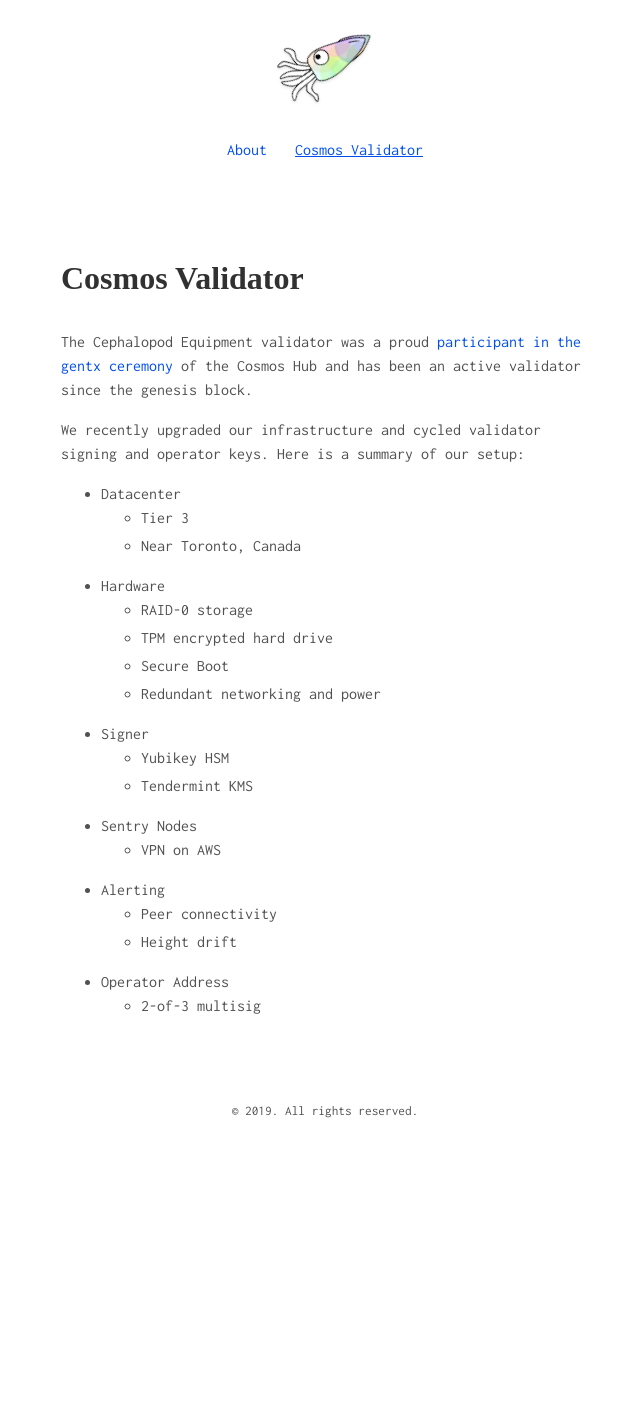
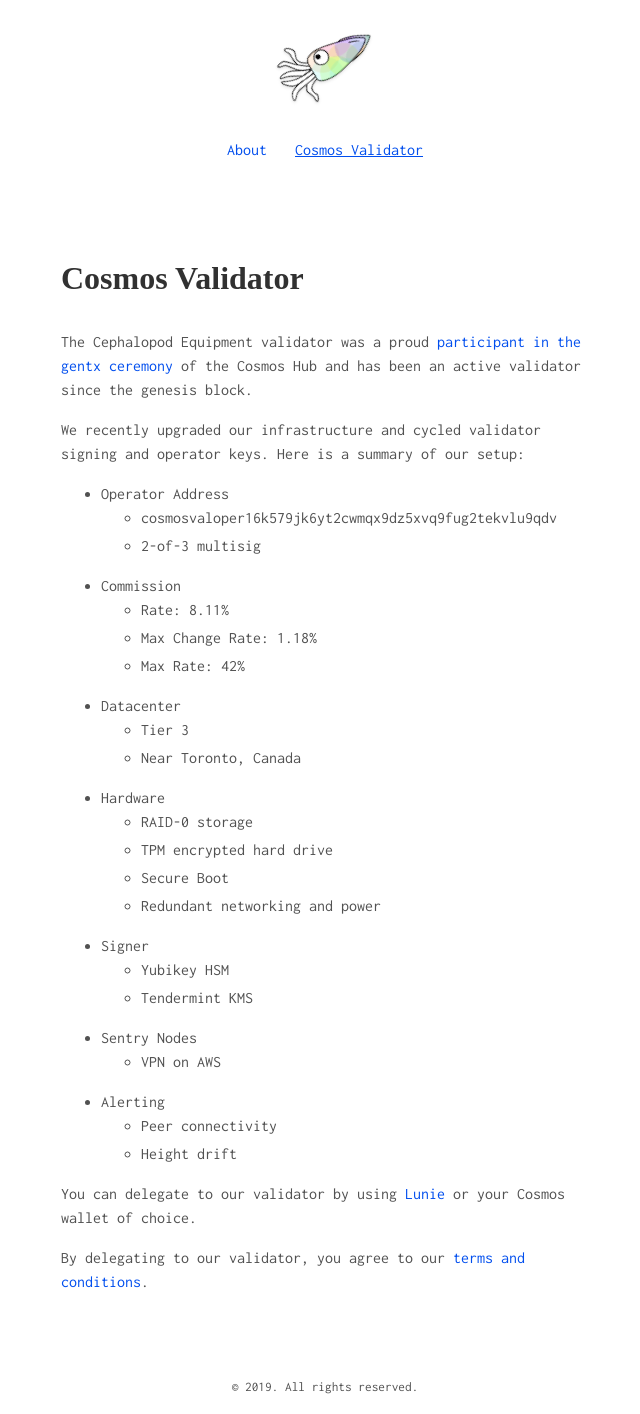
Before and after one commit to cephalopodequipment/website, a Jekyll site: the page built from validator.md, in a window 1280 px wide. Shown: the whole page, without its empty margins (315-955 px from the left). Built offline with Jekyll 4.4.1, drawn with Linux system fonts in a browser that asks for light colours; before the commit the page ends 1138 px from its top, so only the background shows below that.

Commit message:
add address, commission, terms (#5)
* add address, commission, terms

* update link

```diff
--- a/about.html
+++ b/about.html
@@ -20,6 +20,6 @@
     </div>
     <p class="padding-top">The Cephalopod Equipment team has significant experience
     in data center operations, distributed systems, and cryptocurrency.
-    It consists of long term contributors to the Cosmos project,
-    including one of its founders and some of its earliest team members.
+    We are long term contributors to the Cosmos project,
+    including one of the founders and some of the earliest team members.
 </div>
--- a/index.html
+++ b/index.html
@@ -5,8 +5,10 @@
 
 <!-- <img src="{{ site.baseurl }}/public/octopus-1.jpeg" alt="wonderfully colorful coral"> -->
 
-<p>Hello and welcome!</p>
+<h2>Infrastructure for decentralized intelligence</h2>
+
 <p>We are the Cephalopod Equipment Corp. — a small, independent network validator based in Toronto, Canada. 🇨🇦</p>
+
 <p>We exist to enable global and local participant owned networks.</p>
 
 <!-- <img class="cephalopod" src="/public/cephalopod.jpg" alt="Octopus"> -->
--- a/validator.md
+++ b/validator.md
@@ -9,6 +9,13 @@
 We recently upgraded our infrastructure and cycled validator signing and
 operator keys. Here is a summary of our setup:
 
+- Operator Address
+  - cosmosvaloper16k579jk6yt2cwmqx9dz5xvq9fug2tekvlu9qdv
+  - 2-of-3 multisig
+- Commission
+  - Rate: 8.11%
+  - Max Change Rate: 1.18%
+  - Max Rate: 42%
 - Datacenter
   - Tier 3
   - Near Toronto, Canada
@@ -25,5 +32,10 @@
 - Alerting
   - Peer connectivity
   - Height drift
-- Operator Address
-  - 2-of-3 multisig
+
+You can delegate to our validator by using [Lunie](https://lunie.io/)
+or your Cosmos wallet of choice.
+
+By delegating to our validator, you agree to our
+[terms and
+conditions](https://docs.google.com/document/d/1GvxlxBJO42YJ3xDUzAopQsJ7IVWBTnwWhV5S9rOYUao/edit?usp=sharing).
```
